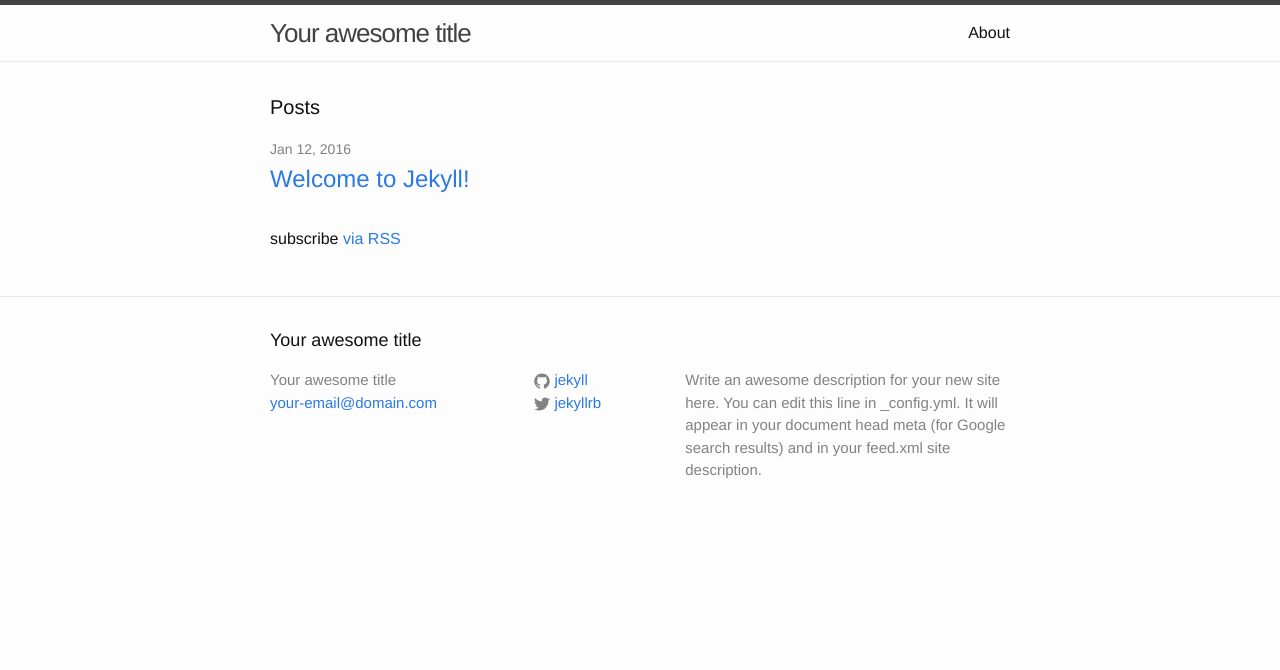
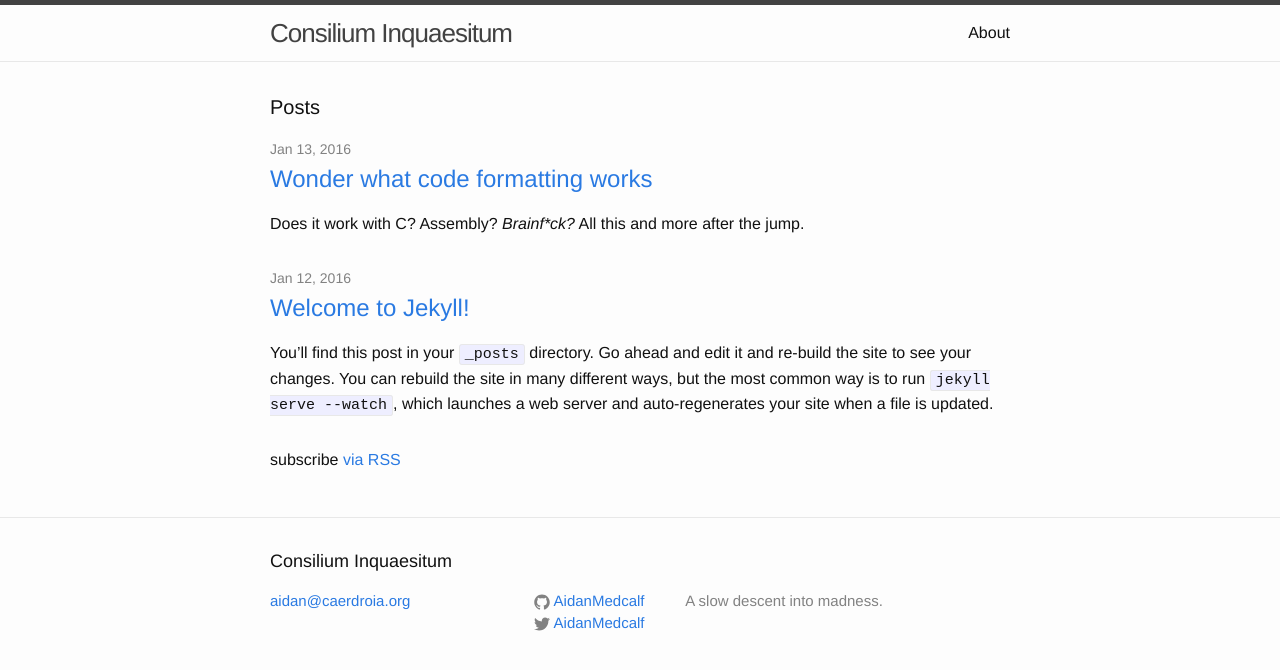
Before and after one commit to AidanMedcalf/AidanMedcalf.github.io, a Jekyll site: the page built from index.html, in a window 1280 px wide. Shown: the top 670 px of the page. Built offline with Jekyll 4.4.1, drawn with Linux system fonts in a browser that asks for light colours.

Commit message:
woooooooooooo

```diff
--- a/_config.yml
+++ b/_config.yml
@@ -1,14 +1,11 @@
 # Site settings
-title: Your awesome title
-email: your-email@domain.com
+title: Consilium Inquaesitum
+emails: [ aidan@caerdroia.org ]
 description: > # this means to ignore newlines until "baseurl:"
-  Write an awesome description for your new site here. You can edit this
-  line in _config.yml. It will appear in your document head meta (for
-  Google search results) and in your feed.xml site description.
-baseurl: "" # the subpath of your site, e.g. /blog/
-url: "http://yourdomain.com" # the base hostname & protocol for your site
-twitter_username: jekyllrb
-github_username:  jekyll
+    A slow descent into madness.
+url: "http://caerdroia.org" # the base hostname & protocol for your site
+twitter_usernames: [ AidanMedcalf ]
+github_usernames:  [ AidanMedcalf ]
 
 # Build settings
 markdown: kramdown
--- a/_includes/footer.html
+++ b/_includes/footer.html
@@ -7,30 +7,32 @@
     <div class="footer-col-wrapper">
       <div class="footer-col  footer-col-1">
         <ul class="contact-list">
-          <li>{{ site.title }}</li>
-          <li><a href="mailto:{{ site.email }}">{{ site.email }}</a></li>
+          <!--<li>{{ site.title }}</li>-->
+          {% for email in site.emails %}
+          <li><a href="mailto:{{ email }}">{{ email }}</a></li>
+          {% endfor %}
         </ul>
       </div>
 
       <div class="footer-col  footer-col-2">
         <ul class="social-media-list">
-          {% if site.github_username %}
+          {% for github_username in site.github_usernames %}
           <li>
-            <a href="https://github.com/{{ site.github_username }}">
+            <a href="https://github.com/{{ github_username }}">
               <span class="icon  icon--github">
                 <svg viewBox="0 0 16 16">
                   <path fill="#828282" d="M7.999,0.431c-4.285,0-7.76,3.474-7.76,7.761 c0,3.428,2.223,6.337,5.307,7.363c0.388,0.071,0.53-0.168,0.53-0.374c0-0.184-0.007-0.672-0.01-1.32 c-2.159,0.469-2.614-1.04-2.614-1.04c-0.353-0.896-0.862-1.135-0.862-1.135c-0.705-0.481,0.053-0.472,0.053-0.472 c0.779,0.055,1.189,0.8,1.189,0.8c0.692,1.186,1.816,0.843,2.258,0.645c0.071-0.502,0.271-0.843,0.493-1.037 C4.86,11.425,3.049,10.76,3.049,7.786c0-0.847,0.302-1.54,0.799-2.082C3.768,5.507,3.501,4.718,3.924,3.65 c0,0,0.652-0.209,2.134,0.796C6.677,4.273,7.34,4.187,8,4.184c0.659,0.003,1.323,0.089,1.943,0.261 c1.482-1.004,2.132-0.796,2.132-0.796c0.423,1.068,0.157,1.857,0.077,2.054c0.497,0.542,0.798,1.235,0.798,2.082 c0,2.981-1.814,3.637-3.543,3.829c0.279,0.24,0.527,0.713,0.527,1.437c0,1.037-0.01,1.874-0.01,2.129 c0,0.208,0.14,0.449,0.534,0.373c3.081-1.028,5.302-3.935,5.302-7.362C15.76,3.906,12.285,0.431,7.999,0.431z"/>
                 </svg>
               </span>
 
-              <span class="username">{{ site.github_username }}</span>
+              <span class="username">{{ github_username }}</span>
             </a>
           </li>
-          {% endif %}
+          {% endfor %}
 
-          {% if site.twitter_username %}
+          {% for twitter_username in site.twitter_usernames %}
           <li>
-            <a href="https://twitter.com/{{ site.twitter_username }}">
+            <a href="https://twitter.com/{{ twitter_username }}">
               <span class="icon  icon--twitter">
                 <svg viewBox="0 0 16 16">
                   <path fill="#828282" d="M15.969,3.058c-0.586,0.26-1.217,0.436-1.878,0.515c0.675-0.405,1.194-1.045,1.438-1.809
@@ -38,10 +40,10 @@
                 </svg>
               </span>
 
-              <span class="username">{{ site.twitter_username }}</span>
+              <span class="username">{{ twitter_username }}</span>
             </a>
           </li>
-          {% endif %}
+          {% endfor %}
         </ul>
       </div>
 
--- a/_layouts/default.html
+++ b/_layouts/default.html
@@ -1,5 +1,5 @@
 <!DOCTYPE html>
-<html>
+<html lang="en">
 
   {% include head.html %}
 
--- /dev/null
+++ b/_posts/2016-01-13-code-formatting.markdown
@@ -0,0 +1,25 @@
+---
+layout: post
+title:  "Wonder what code formatting works"
+author: Aidan
+date:   2016-01-13 02:07:23
+categories: code site
+---
+Does it work with C? Assembly? _Brainf*ck?_ All this and more after the jump.
+
+{% highlight C %}
+#include <stdio.h>
+int main(void)
+{
+	puts("YES HELLO WORLD");
+	return 0;
+}
+{% endhighlight %}
+
+{% highlight asm %}
+.TEXT
+nop
+xor rax,1
+nop
+nop
+{% endhighlight %}
--- a/index.html
+++ b/index.html
@@ -14,6 +14,7 @@ layout: default
         <h2>
           <a class="post-link" href="{{ post.url | prepend: site.baseurl }}">{{ post.title }}</a>
         </h2>
+        {{ post.excerpt }}
       </li>
     {% endfor %}
   </ul>
```
